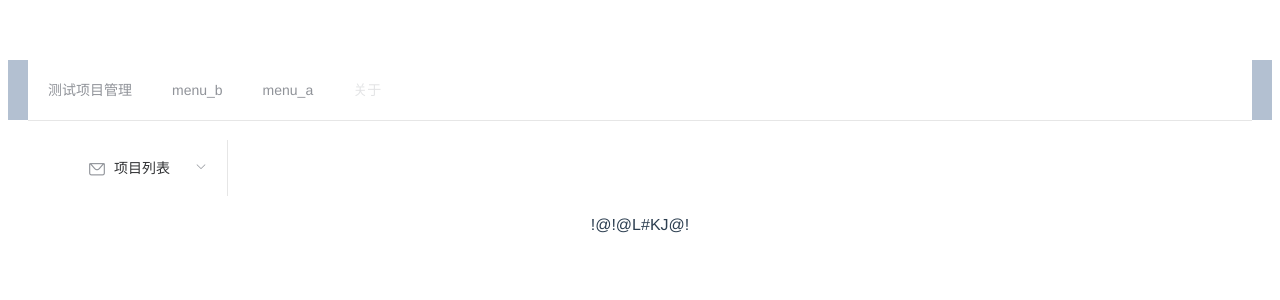
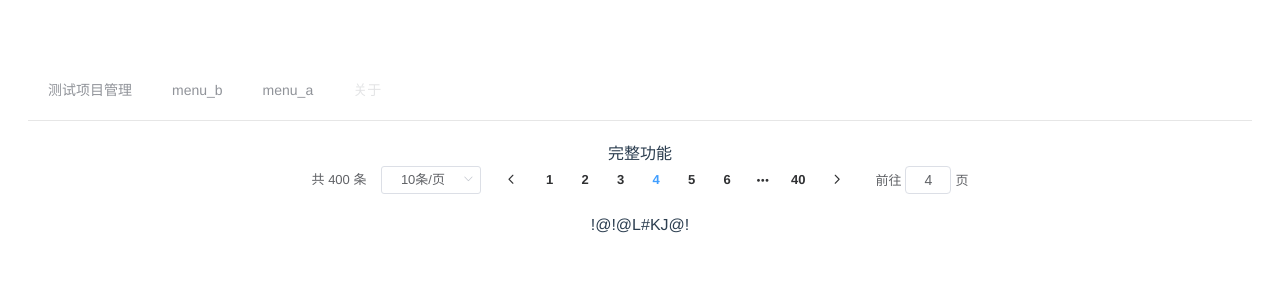
Before and after one commit to oracle614/rtsf-manager-web, a Vue app: page /#/ in a window 1280 px wide. Shown: the top 300 px of the page. Built offline with nearby package versions, Linux system fonts and the light colour scheme.

Commit message:
列表 添加 编辑和删除按钮，以及index标号

```diff
--- a/src/components/project/Project.vue
+++ b/src/components/project/Project.vue
@@ -3,11 +3,18 @@
     <div>
         <div>
           <el-table :data="tableData" style="width: 100%">
+            <el-table-column type="index" :index="indexMethod" width="180"/>
             <el-table-column prop="name" label="项目名称" width="180"/>
             <el-table-column prop="module" label="项目模块" width="180"/>
             <el-table-column prop="comment" label="备注"/>
             <el-table-column prop="c_time" label="创建时间"/>
             <el-table-column prop="u_time" label="更新时间"/>
+            <el-table-column label="操作">
+                <template slot-scope="scope">
+                  <el-button size="mini" @click="handleEdit(scope.$index, scope.row)">编辑</el-button>
+                  <el-button size="mini" type="danger" @click="delete_project(scope.$index, scope.row)">删除</el-button>
+                </template>
+            </el-table-column>
           </el-table>
         </div>
 
@@ -50,6 +57,9 @@
             this.get_projects()
         },
         methods: {
+            indexMethod(index) {
+              return index + 1;
+            },
             create_project: function() {
                 this.$axios.post(this.proj_url, this.project)
                 .then(function (response) {
@@ -59,13 +69,19 @@
                     console.log(error);
                 });
             },
-            delete_project: function() {
-                this.$axios.delete(this.proj_url + "?proj_id=8")
+            delete_project: function(index, row) {
+                // console.log(index, row);
+                var _this = this
+                this.$axios.delete(this.proj_url + "?proj_id=" + row.id)
+                .then(function(response) {
+                  _this.get_projects();
+                })
                 .catch(function (error) {
                     console.log(error);
                 });
             },
-            edit_project: function() {
+            edit_project: function(index, row) {
+                // console.log(index, row);
                 this.$axios.put(this.proj_url + "?proj_id=10", this.project)
                 .then(function (response) {
                   console.log("update ok");
@@ -73,6 +89,9 @@
                 .catch(function (error) {
                     console.log(error);
                 });
+            },
+            handleEdit(index, row) {
+              console.log(index, row);
             },
             get_projects: function() {
                 var _this = this
--- a/src/components/test.vue
+++ b/src/components/test.vue
@@ -1,51 +1,35 @@
-<template lang="html">
-  <div>
-
-      <el-aside width="200px" style="background-color: rgb(238, 241, 246)">
-        <el-menu>
-          <el-submenu index="1">
-            <template slot="title"><i class="el-icon-message"></i>项目列表</template>
-            <el-menu-item-group>
-              <template slot="title">分组一</template>
-              <el-menu-item index="1-1">选项1</el-menu-item>
-              <el-menu-item index="1-2">选项2</el-menu-item>
-            </el-menu-item-group>
-            <el-menu-item-group title="分组2">
-              <el-menu-item index="1-3">选项3</el-menu-item>
-            </el-menu-item-group>
-            </el-submenu>
-          </el-submenu>
-        </el-menu>
-      </el-aside>
-
+<template>
+  <div class="block">
+    <span class="demonstration">完整功能</span>
+    <el-pagination
+      @size-change="handleSizeChange"
+      @current-change="handleCurrentChange"
+      :current-page="currentPage4"
+      :page-sizes="[10, 20, 30, 50, 100]"
+      :page-size="10"
+      layout="total, sizes, prev, pager, next, jumper"
+      :total="400">
+    </el-pagination>
   </div>
-
 </template>
-
-
-<style>
-  .el-header {
-    background-color: #B3C0D1;
-    color: #333;
-    line-height: 60px;
-  }
-
-  .el-aside {
-    color: #333;
-  }
-</style>
 
 <script>
   export default {
+    methods: {
+      handleSizeChange(val) {
+        console.log(`每页 ${val} 条`);
+      },
+      handleCurrentChange(val) {
+        console.log(`当前页: ${val}`);
+      }
+    },
     data() {
-      const item = {
-        date: '2016-05-02',
-        name: '王小虎',
-        address: '上海市普陀区金沙江路 1518 弄'
+      return {
+        currentPage1: 5,
+        currentPage2: 5,
+        currentPage3: 5,
+        currentPage4: 4
       };
-      return {
-        tableData: Array(20).fill(item)
-      }
     }
-  };
+  }
 </script>
```
